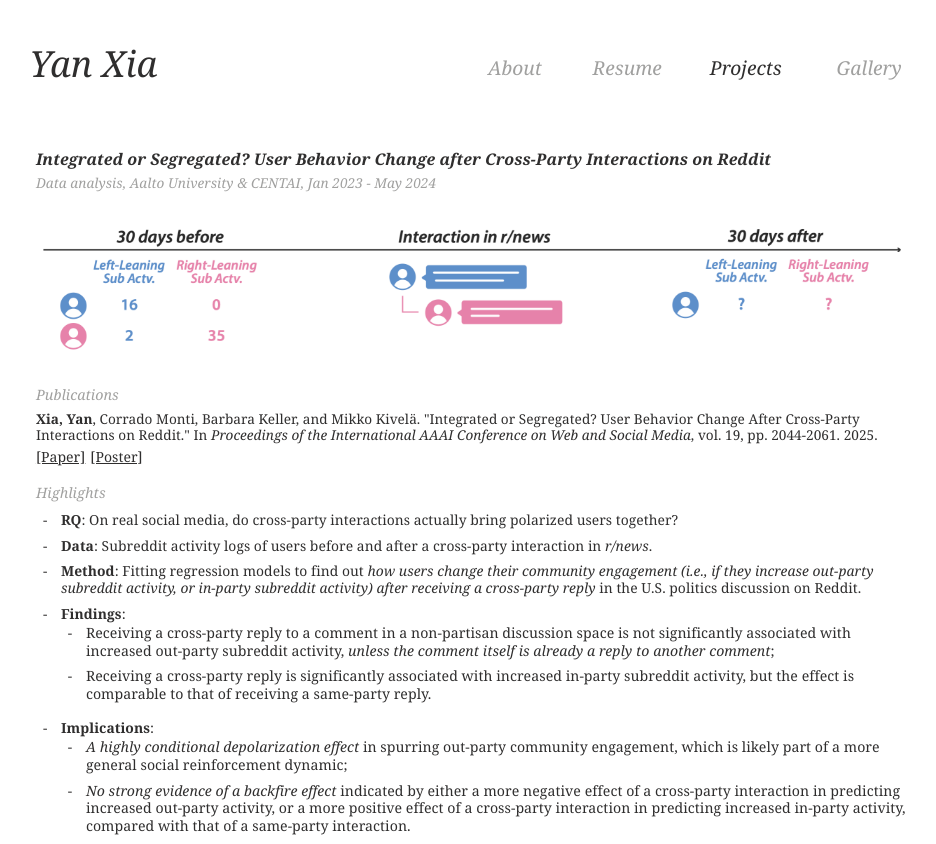
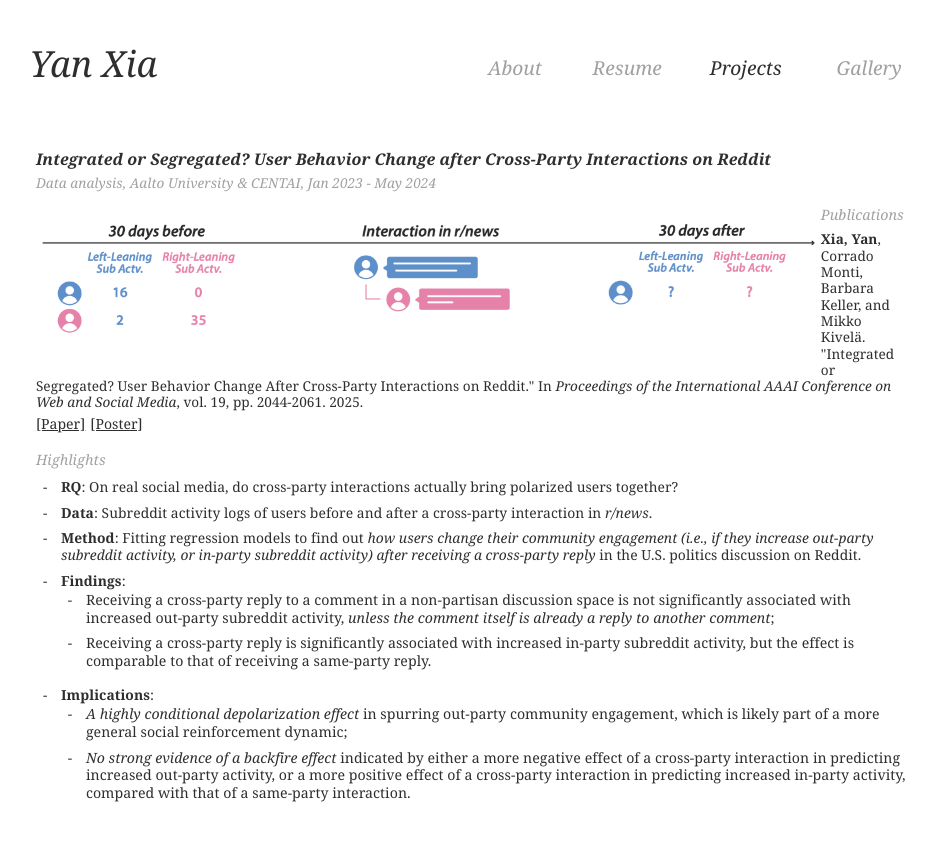
Before and after one commit to yanxxia/yanxxia.github.io, a Jekyll site: the page built from projects.html, in a window 1280 px wide. Shown: the top 844 px of the page, without its empty margins (168-1104 px from the left). Built offline with Jekyll 4.4.1, drawn with Linux system fonts in a browser that asks for light colours; grey boxes are pictures that could not be loaded.

Commit message:
Update 2025

```diff
--- a/_sass/main.scss
+++ b/_sass/main.scss
@@ -189,8 +189,8 @@ b, {
 }
 
 .pj-image.crossparty {
-  width: 100%;
-  margin-top: 3px;
+  width: 90%;
+  margin-top: 0px;
   margin-left: 0%;
   margin-right: 0%;
 }
```
Also changed, not shown: 6 other files.
